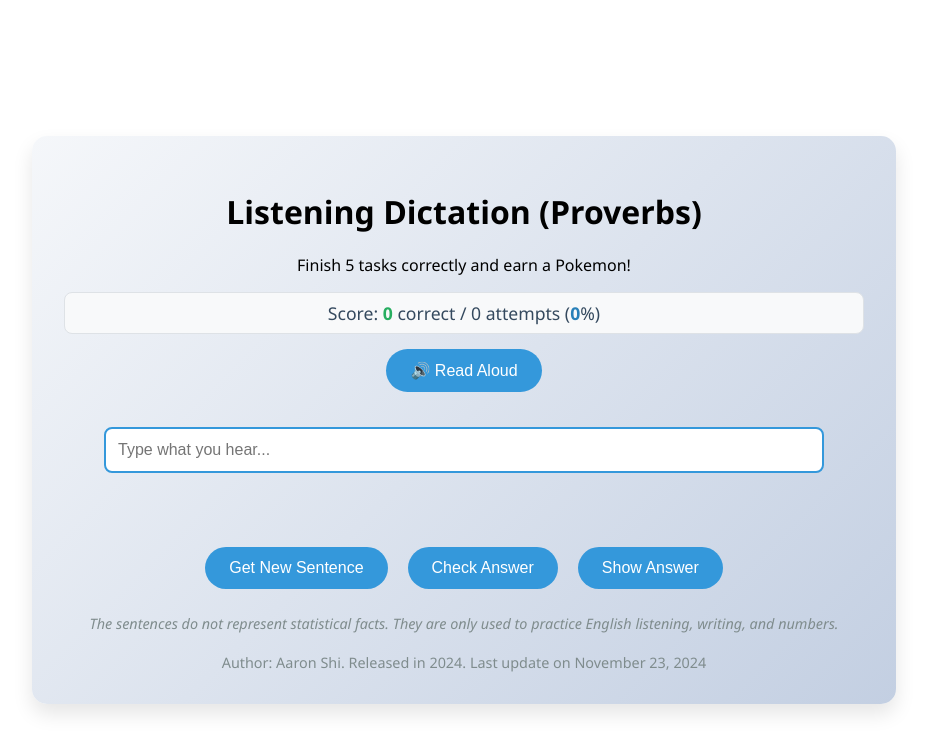
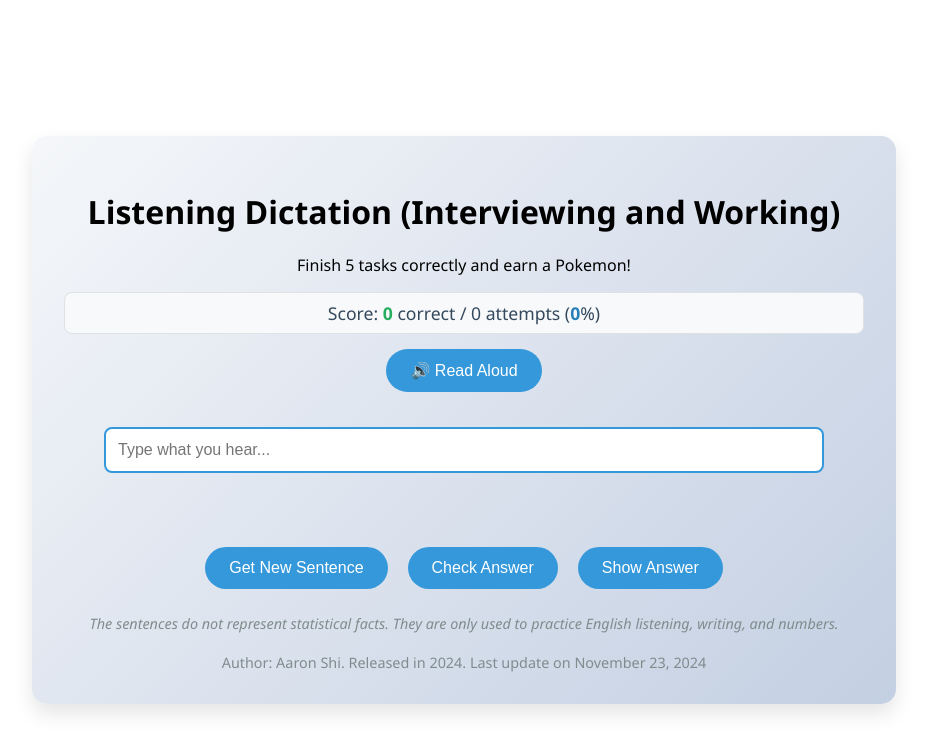
Before and after one commit to aaronshi1129/dictation-interview, a plain HTML site: page index.html in a window 1280 px wide. Shown: the whole page, without its empty margins (176-1103 px from the left). Drawn offline with Linux system fonts and the light colour scheme.

Commit message:
Update index.html

```diff
--- a/index.html
+++ b/index.html
@@ -206,7 +206,7 @@
 </head>
 <body>
 <div class="container">
-  <h1>Listening Dictation (Proverbs)</h1>
+  <h1>Listening Dictation (Interviewing and Working)</h1>
     <p class="subtitle">Finish 5 tasks correctly and earn a Pokemon!</p>
   <div class="score-display">
     Score: <span id="correctScore">0</span> correct / <span id="totalAttempts">0</span> attempts
```
